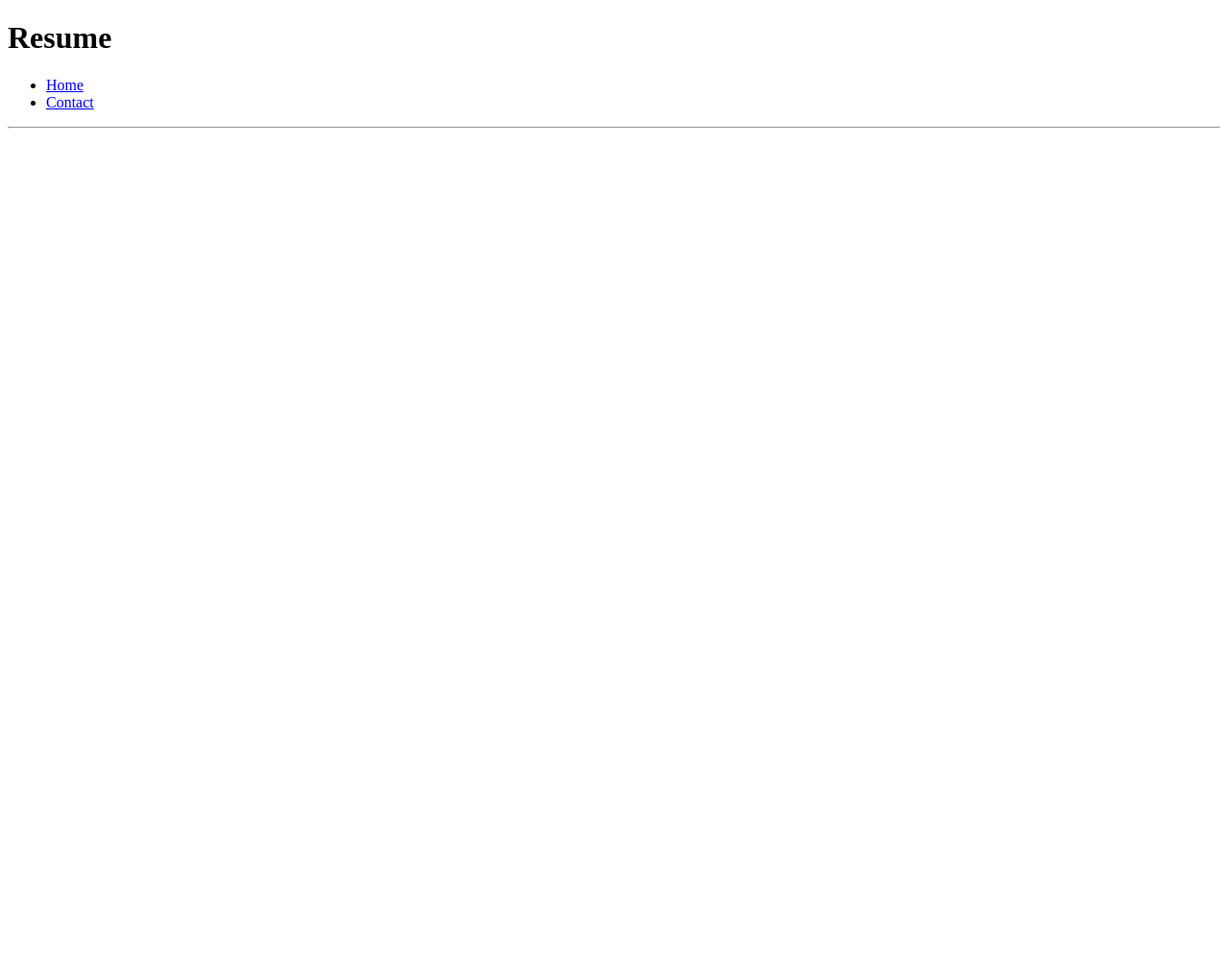
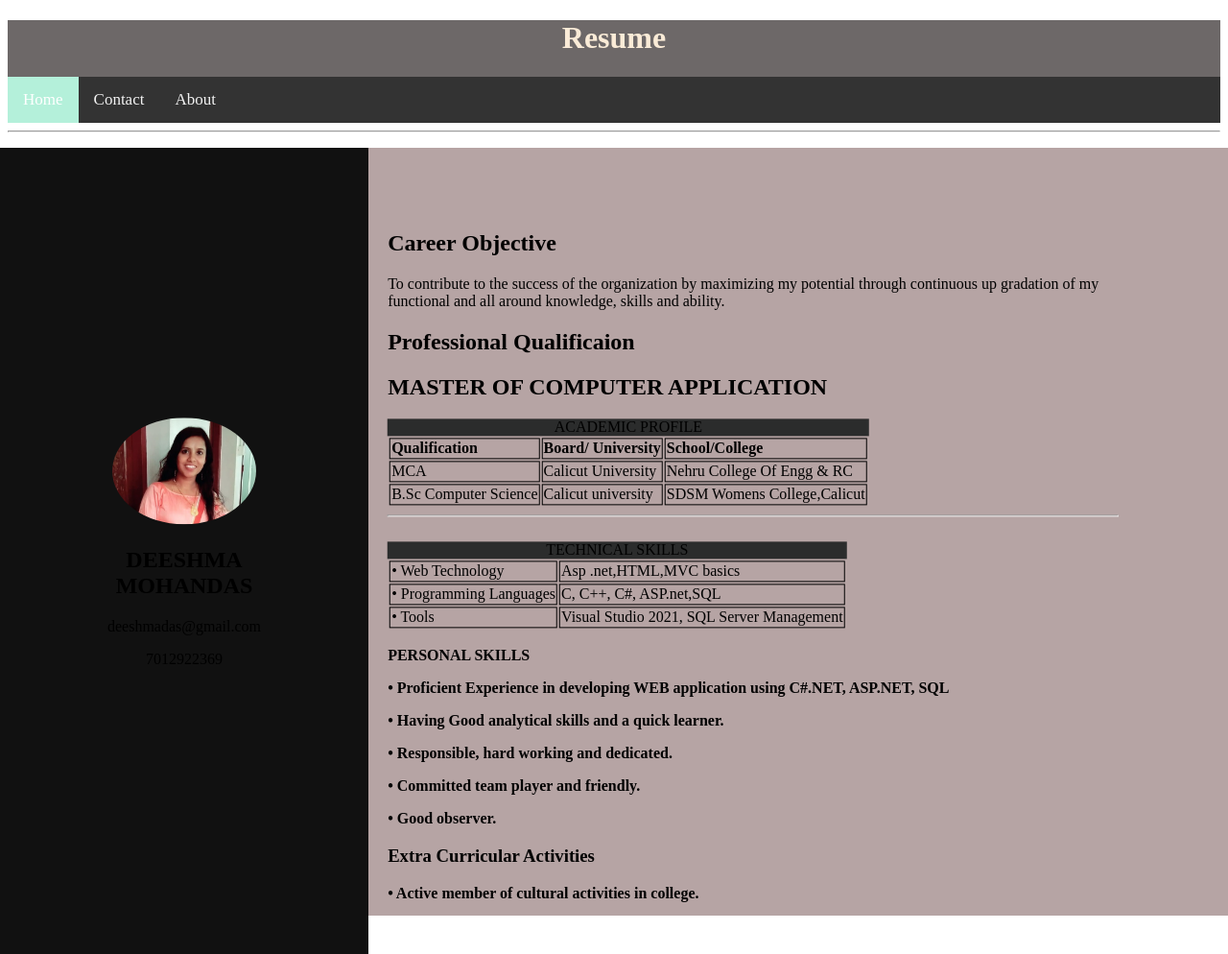
Before and after one commit to DeeshmaMohandas/MyResume, a plain HTML site: page index.html in a window 1280 px wide. Shown: the whole page at 96% size. Before the commit the page ends 800 px from the top, so only its background shows below. Drawn offline with Linux system fonts and the light colour scheme.

Commit message:
ResumePro

```diff
--- a/index.html
+++ b/index.html
@@ -5,23 +5,232 @@
     <meta charset="UTF-8">
     <meta name="viewport" content="width=device-width, initial-scale=1.0">
     <title>Document</title>
+    <style>
+      .maindiv
+      {
+        height: 100%;
+        width: 100%;
+      }
+    .split {
+        height: 100%;
+        width: 30%;
+        position: absolute;
+        z-index: 1;
+        overflow-x: hidden;
+        padding-top: 40px;
+      }
+      .split1 {
+        height: 100%;
+        width: 70%;
+        position: absolute;
+        z-index: 1;
+
+        overflow-x: hidden;
+
+      }
+      .footer {
+  position: fixed;
+  left: 0;
+  bottom: 0;
+  width: 100%;
+  background-color: rgb(114, 99, 99);
+  color: white;
+  text-align: center;
+}
+
+
+      /* Control the left side */
+      .left {
+        left: 0;
+        background-color: #111;
+      }
+
+      /* Control the right side */
+      .right {
+        right: 0;
+        background-color: rgb(182, 164, 164);
+      }
+      .right1 {
+        right: 0;
+        background-color: rgb(182, 164, 164);
+      }
+
+      /* If you want the content centered horizontally and vertically */
+      .centered {
+        position: absolute;
+        top: 50%;
+        left: 50%;
+        transform: translate(-50%, -50%);
+        text-align: center;
+      }
+      .leftcentered {
+        position: inherit;
+        top: 25%;
+        left: 15%;
+        transform: translate(-15%, -15%);
+        text-align: left;
+      }
+
+      .table, th, td {
+  border: 1px solid;
+}
+.table {
+  width: 50%;
+  border-collapse:collapse;
+}
+
+caption { background-color:rgb(43, 44, 44); color:black; caption-side:top; border-top:0;font-weight: 400; }
+      /* Style the image inside the centered container, if needed */
+      .centered img {
+        width: 150px;
+        border-radius: 50%;
+      }
+     /* Add a black background color to the top navigation */
+.topnav {
+  background-color: #333;
+  overflow: hidden;
+}
+
+/* Style the links inside the navigation bar */
+.topnav a {
+  float: left;
+  color: #f2f2f2;
+  text-align: center;
+  padding: 14px 16px;
+  text-decoration: none;
+  font-size: 17px;
+}
+
+/* Change the color of links on hover */
+.topnav a:hover {
+  background-color: #ddd;
+  color: black;
+}
+
+/* Add a color to the active/current link */
+.topnav a.active {
+  background-color: #b4f0da;
+  color: white;
+}
+    </style>
 </head>
 <body>
-    <header>
+
+    <header style="background-color: rgb(109, 104, 104); color: antiquewhite;">
+      <center>
         <h1>Resume</h1>
+      </center>
         <nav>
-            <ul>
-                <li><a href="#">Home</a></li>
-                <li><a href="#">Contact</a></li>
-            </ul>
+          <div class="topnav">
+            <a class="active" href="#home">Home</a>
+
+            <a href="#contact">Contact</a>
+            <a href="#about">About</a>
+          </div>
         </nav>
     </header>
     <hr>
-    <main>
+    <main style=" background-color: rgba(226, 219, 219, 0.89); background-attachment: fixed;">
+
+
         <section>
+            <div class="split left">
+                <div class="centered">
+                  <img src="/images/IMG-20191215-WA0076.jpg" alt="Avatar woman">
+                  <h2>DEESHMA MOHANDAS</h2>
+                  <p>deeshmadas@gmail.com</p>
+                  <p>7012922369</p>
+                </div>
+              </div>
             <!-- name, emailid,phone -->
+
+
         </section>
+
+
+
         <section>
+            <div class="split1 right">
+              <div class="leftcentered">
+
+
+                  <h1>Career Objective</h1>
+
+
+
+                <p>To contribute to the success of the organization by maximizing my potential through continuous up gradation of my functional and all around knowledge, skills and ability.</p>
+                <h1>Professional Qualificaion</h1>
+                <h1>MASTER OF COMPUTER APPLICATION</h1>
+                <table>
+                  <caption>ACADEMIC PROFILE</caption>
+                  <tr>
+                    <th>Qualification</th>
+                    <th>Board/ University</th>
+                    <th>School/College</th>
+                  </tr>
+                  <tr>
+                   <td>MCA</td>
+                   <td>Calicut University</td>
+                   <td>Nehru College Of Engg & RC</td>
+                  </tr>
+                  <tr>
+                    <td>B.Sc Computer Science</td>
+                    <td>Calicut university</td>
+                    <td>SDSM Womens College,Calicut</td>
+                  </tr>
+                </table>
+                <hr>
+                <br>
+                <section>
+           <table >
+            <strong>
+            <caption>TECHNICAL SKILLS</caption>
+
+          </strong>
+          <tr>
+            <td>•	Web Technology                 </td>
+            <td>Asp .net,HTML,MVC basics</td>
+          </tr>
+            <tr>
+            <td>•	Programming Languages   </td>
+            <td>C, C++, C#, ASP.net,SQL</td>
+            </tr>
+            <tr>
+            <td>•	Tools	   </td>
+            <td>Visual Studio 2021, SQL Server Management</td>
+
+          </tr>
+           </table>
+
+          </section>
+          <section>
+           <br>
+            <strong>
+              <caption>PERSONAL SKILLS</caption>
+              <p>•	 Proficient Experience in developing WEB application using C#.NET, ASP.NET, SQL </p>
+              <p>•	Having Good analytical skills and a quick learner.</p>
+              <p>•	Responsible, hard working and dedicated.</p>
+              <p>•	Committed team player and friendly.</p>
+              <p>•	Good observer.</p>
+
+            </strong>
+          </section>
+          <section>
+            <strong>
+
+            <h3>Extra Curricular Activities</h3>
+            <p>•	Active member of cultural activities in college.</p>
+          </strong>
+          </section>
+          <section>
+            <h3>Key Skills</h3>
+            <p>C, C++,Web programming,Asp.net,C#,SQL</p>
+          </section>
+          <section>
+            <h3>Declaration</h3>
+            <p>I hereby declare that the above-mentioned details are true to the best of my knowledge and belief.</p>
+          </section>
+
             <!-- personal details -->
             <!-- list personal details -->
         </section>
@@ -38,10 +247,18 @@
                 <img>
             </article>
         </section>
+      </div>
+
+    </div>
     </main>
+
+
+<div class="footer">
+  <section>
     <footer>
-<!-- Copyright -->
-    </footer>
-    <!--  -->
+      <p>@copy; 2024 Company name</p>
+          </footer>
+  </section>
+  </div>
 </body>
 </html>
```
Also changed, not shown: images/2019-10-03-22-16-50-500.jpg (added), images/IMG-20191215-WA0076.jpg (added), images/photo-back1.avif (added).
